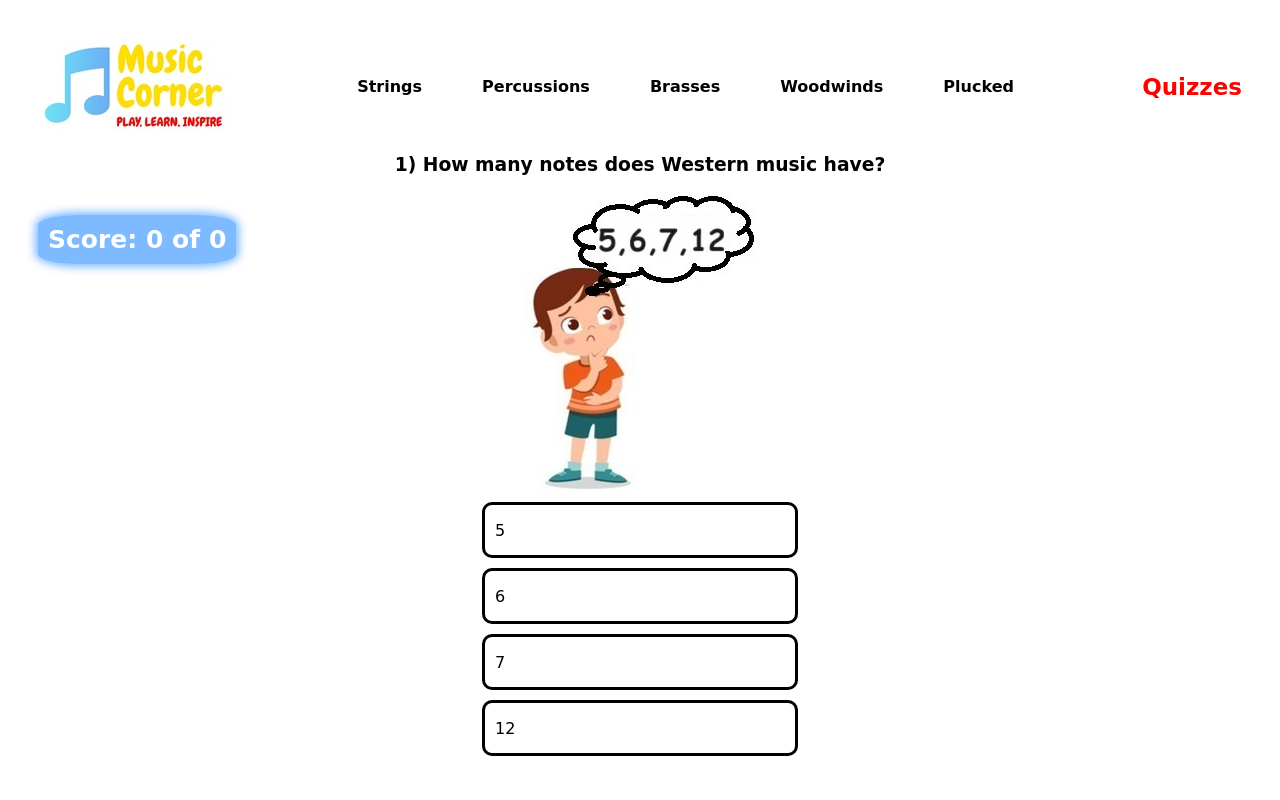
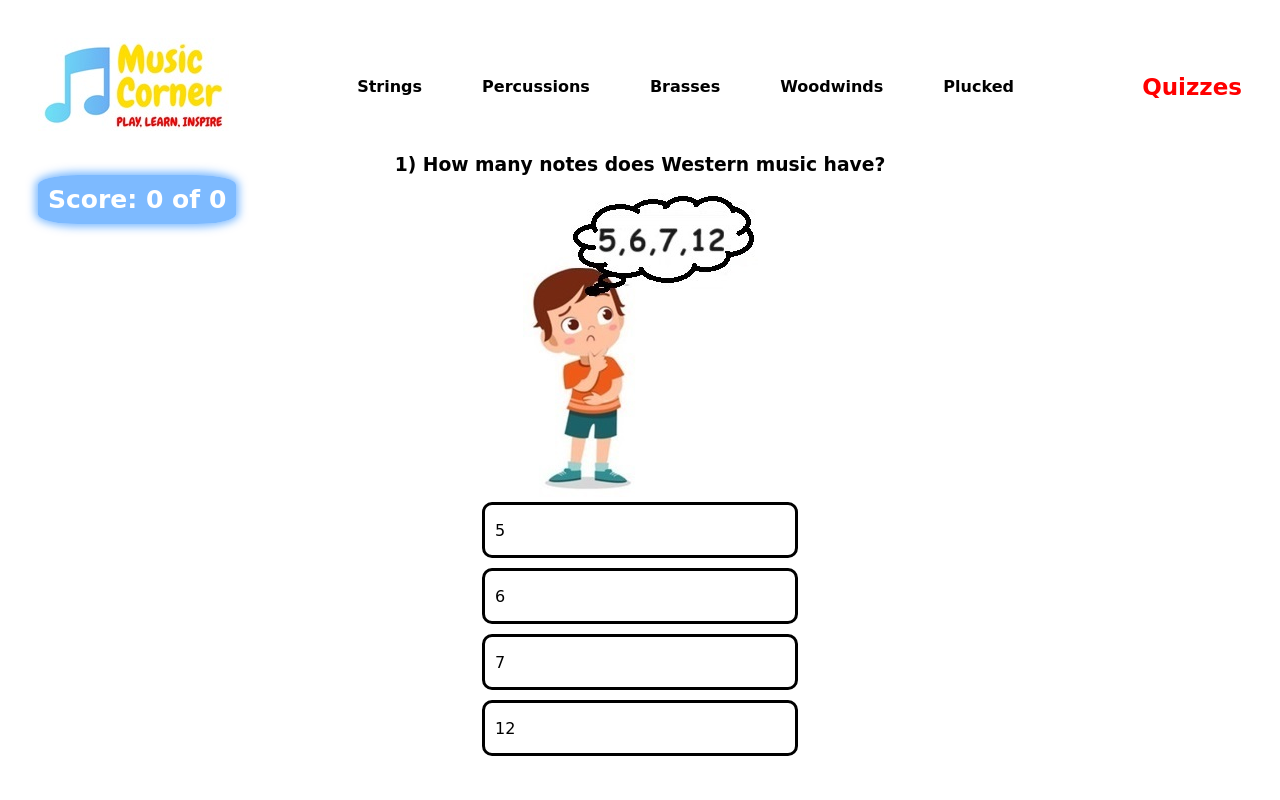
Before and after one commit to gdrakoulakos/musicCorner, a Next.js app: page /quizzes in a window 1280 px wide. Shown: the top 800 px of the page. Built offline with nearby package versions, Linux system fonts and the light colour scheme.

Commit message:
CSS changes

```diff
--- a/src/styles/Quizzes.module.css
+++ b/src/styles/Quizzes.module.css
@@ -1,5 +1,5 @@
 .score {
-    margin-top: 80px;
+    margin-top: 40px;
     position: fixed;
     font-size: 25px;
     font-weight: bold;
@@ -11,11 +11,14 @@
 }
 
 .resultMessage {
+    margin-top: 120px;
     position: fixed;
     text-align: center;
-    background-color: #0035ff5c;
+    background-color:#0079ff82;
     color: white;
     padding: 10px;
     font-size: 25px;
+    font-weight: bold;
     border-radius: 10px;
+    box-shadow: 0px 0px 9px 3px #0079ff82;
   }
```
Also changed, not shown: src/pages/quizzes.js (line endings or trailing spaces).
